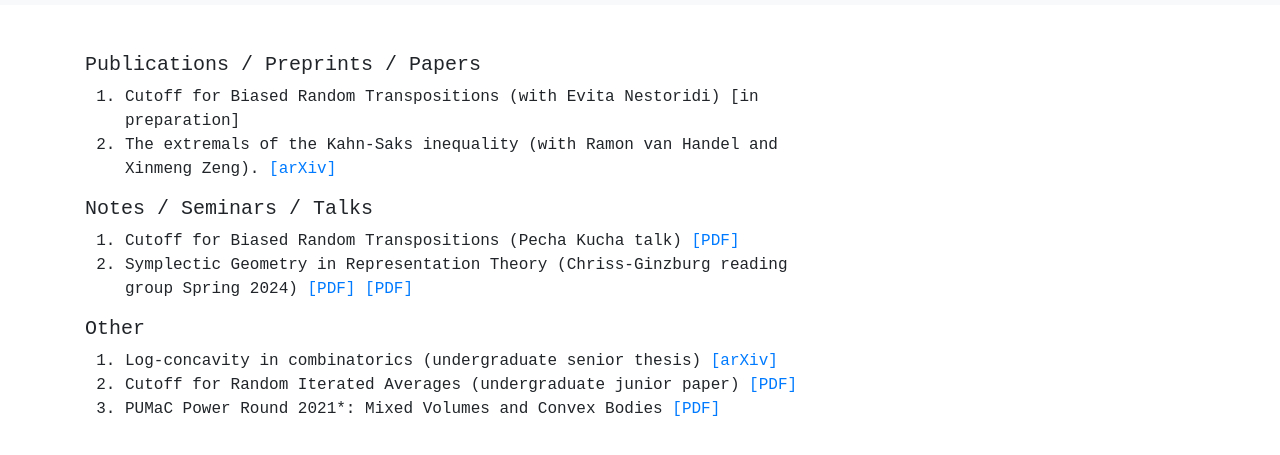
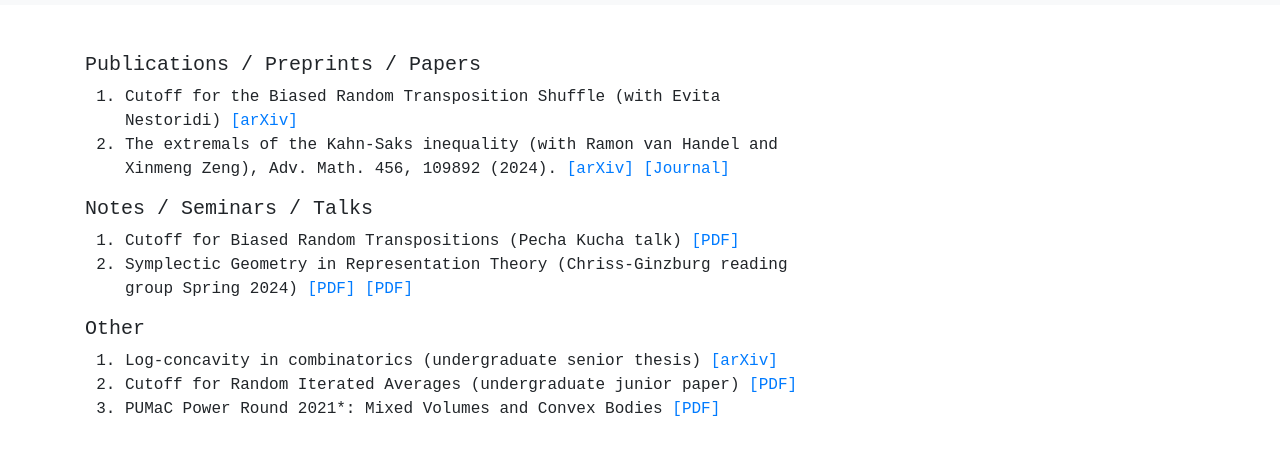
Before and after one commit to clusteralgebra/clusteralgebra.github.io, a plain HTML site: page research.html in a window 1280 px wide. Shown: the part 51-506 px from the top of the page. Drawn offline with nearby package versions, Linux system fonts and the light colour scheme.

Commit message:
updated research

```diff
--- a/research.html
+++ b/research.html
@@ -35,8 +35,8 @@
               <br>
               <h5> Publications / Preprints / Papers </h5>
               <ol>
-                <li> Cutoff for Biased Random Transpositions (with Evita Nestoridi) [in preparation] </li>
-                <li> The extremals of the Kahn-Saks inequality (with Ramon van Handel and Xinmeng Zeng). <a href="https://arxiv.org/abs/2309.13434"> [arXiv] </a> </li>
+                <li> Cutoff for the Biased Random Transposition Shuffle (with Evita Nestoridi) <a href="https://arxiv.org/abs/2409.16387"> [arXiv] </a>  </li>
+                <li> The extremals of the Kahn-Saks inequality (with Ramon van Handel and Xinmeng Zeng), Adv. Math. 456, 109892 (2024). <a href="https://arxiv.org/abs/2309.13434"> [arXiv] </a> <a href="https://www.sciencedirect.com/science/article/abs/pii/S0001870824004079?via%3Dihub"> [Journal] </a> </li>
               </ol>
               <h5> Notes / Seminars / Talks </h5>
               <ol>
```
